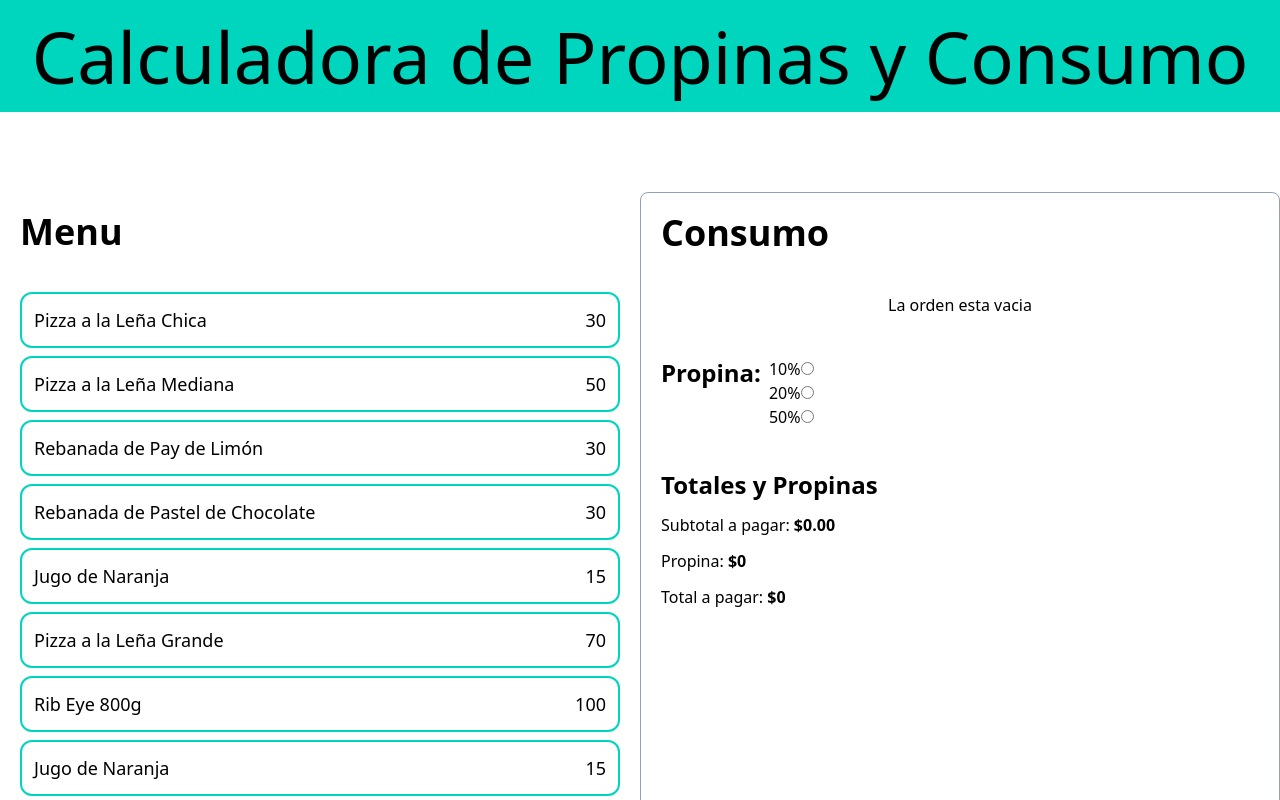
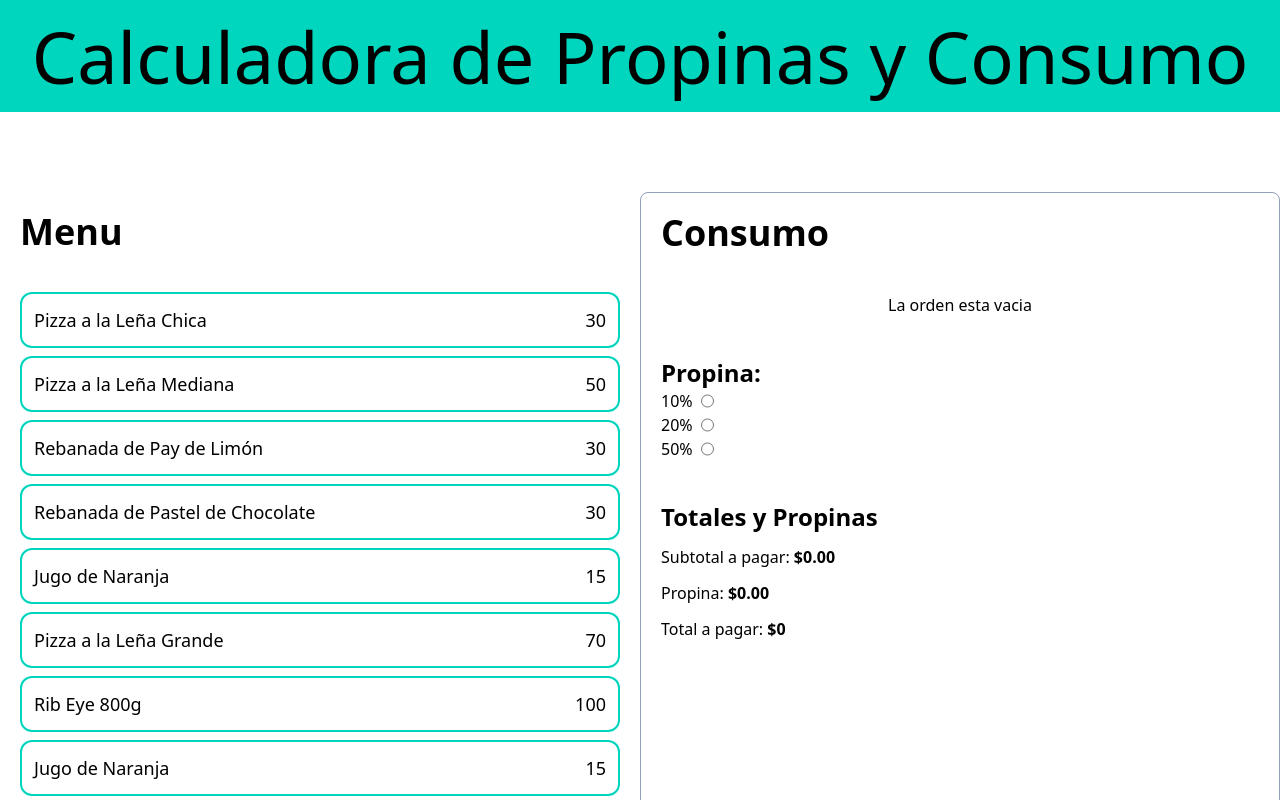
Before and after one commit to Wilson-8/udemy.class, a React (Vite) app: page / in a window 1280 px wide. Shown: the top 800 px of the page. Built offline with nearby package versions, Linux system fonts and the light colour scheme.

Commit message:
cap-125 tip calculation function added

```diff
--- a/src/App.tsx
+++ b/src/App.tsx
@@ -3,13 +3,14 @@ import MenuItem from './components/MenuItem'
 import useOrder from './hooks/useOrder'
 import OrdenContent from './components/OrdenContent'
 import OrderTotal from './components/OrderTotal'
-import TipPorcentageForm from './components/TipPorcentageForm'
+import TipPorcentageForm from './components/TipPercentageForm'
+
 
 
 function App() {
 
 
-  const { order,addItem, removeFromCart } = useOrder()
+  const { order,addItem, removeFromCart,tip, setTip } = useOrder()
 
 
   return (
@@ -43,10 +44,13 @@ function App() {
         removeFromCart={removeFromCart}
         />
 
-        <TipPorcentageForm/>
+        <TipPorcentageForm
+        setTip={setTip}
+        />
 
         <OrderTotal
         order={order}
+        tip={tip}
         />
 
 
--- a/src/components/OrderTotal.tsx
+++ b/src/components/OrderTotal.tsx
@@ -3,11 +3,14 @@ import type { OrderItem } from "../types"
 import { formatCurrency } from "../helpers"
 
 type OrderTotalProps ={
-    order: OrderItem[]
+    order: OrderItem[],
+    tip: number
 }
-export default function OrderTotal({order} : OrderTotalProps) {
+export default function OrderTotal({order, tip} : OrderTotalProps) {
 
     const subTotalAmaunt = useMemo(() => order.reduce((total, item) => total + (item.quantity * item.price), 0), [order])
+
+    const tipAmaunt = useMemo(() => subTotalAmaunt * tip, [tip, order])
 
   return (
     <>
@@ -18,7 +21,7 @@ export default function OrderTotal({order} : OrderTotalProps) {
             </p>
 
             <p>Propina:{' '}
-                <span className="font-bold">$0</span>
+                <span className="font-bold">{formatCurrency(tipAmaunt)}</span>
             </p>
 
             <p>Total a pagar:{' '}
--- a/src/components/TipPorcentageForm.tsx
+++ b/src/components/TipPercentageForm.tsx
@@ -1,3 +1,5 @@
+import type { Dispatch, SetStateAction } from "react"
+
 const tipOptions = [
   {
     id: 'tip-10',
@@ -16,19 +18,29 @@ const tipOptions = [
   },
 ]
 
-export default function TipPorcentageForm() {
+type TipPercentageProps={
+  setTip: Dispatch<SetStateAction<number>>
+}
+
+export default function TipPorcentageForm({setTip} : TipPercentageProps) {
   return (
-    <div className="flex gap-2">
-        <h3 className="font-black text-2xl">Propina:</h3>
+    <div>
+        <h3 className="font-black text-2xl">Propina: </h3>
+
         <form>
             {tipOptions.map(tip => (
-                <div key={tip.id}>
+                <div key={tip.id} className="flex gap-2">
+
                     <label htmlFor={tip.id}>{tip.label}</label>
+
                     <input
                     id={tip.id}
                     type="radio"
                     name="tip"
-                    value={tip.label} />
+                    value={tip.value}
+                    onChange={e => setTip(+e.target.value)}
+                    />
+
                 </div>
             ))}
 
--- a/src/hooks/useOrder.ts
+++ b/src/hooks/useOrder.ts
@@ -6,6 +6,7 @@ import type { MenuItem, OrderItem } from "../types"
 export default function useOrder() {
 
     const [order, setOrder] = useState<OrderItem[]>([])
+    const [tip, setTip] = useState(0)
 
     const addItem = (item: MenuItem) => {
 
@@ -28,6 +29,8 @@ export default function useOrder() {
 
   return {
     order,
+    tip,
+    setTip,
     addItem,
     removeFromCart
   }
```
